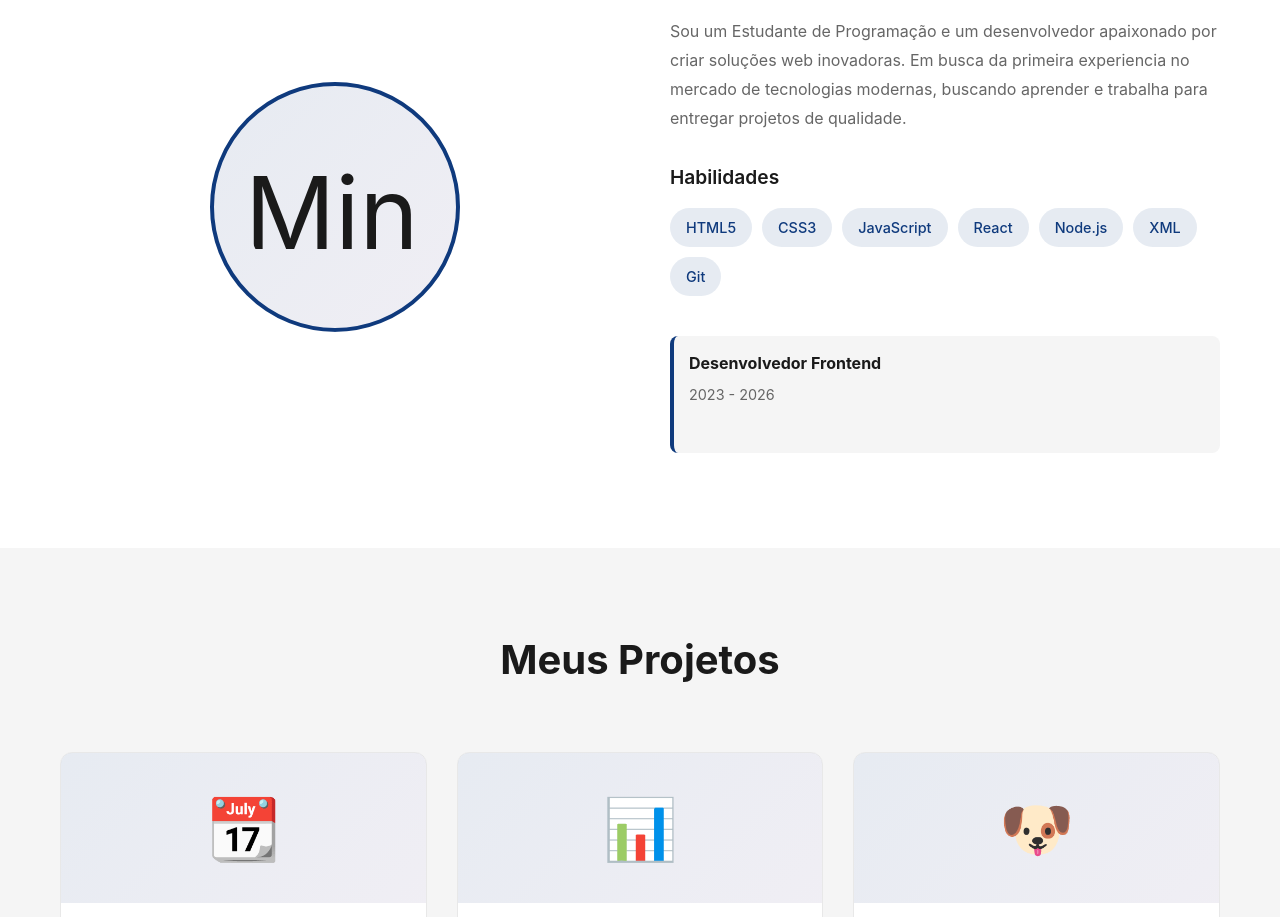
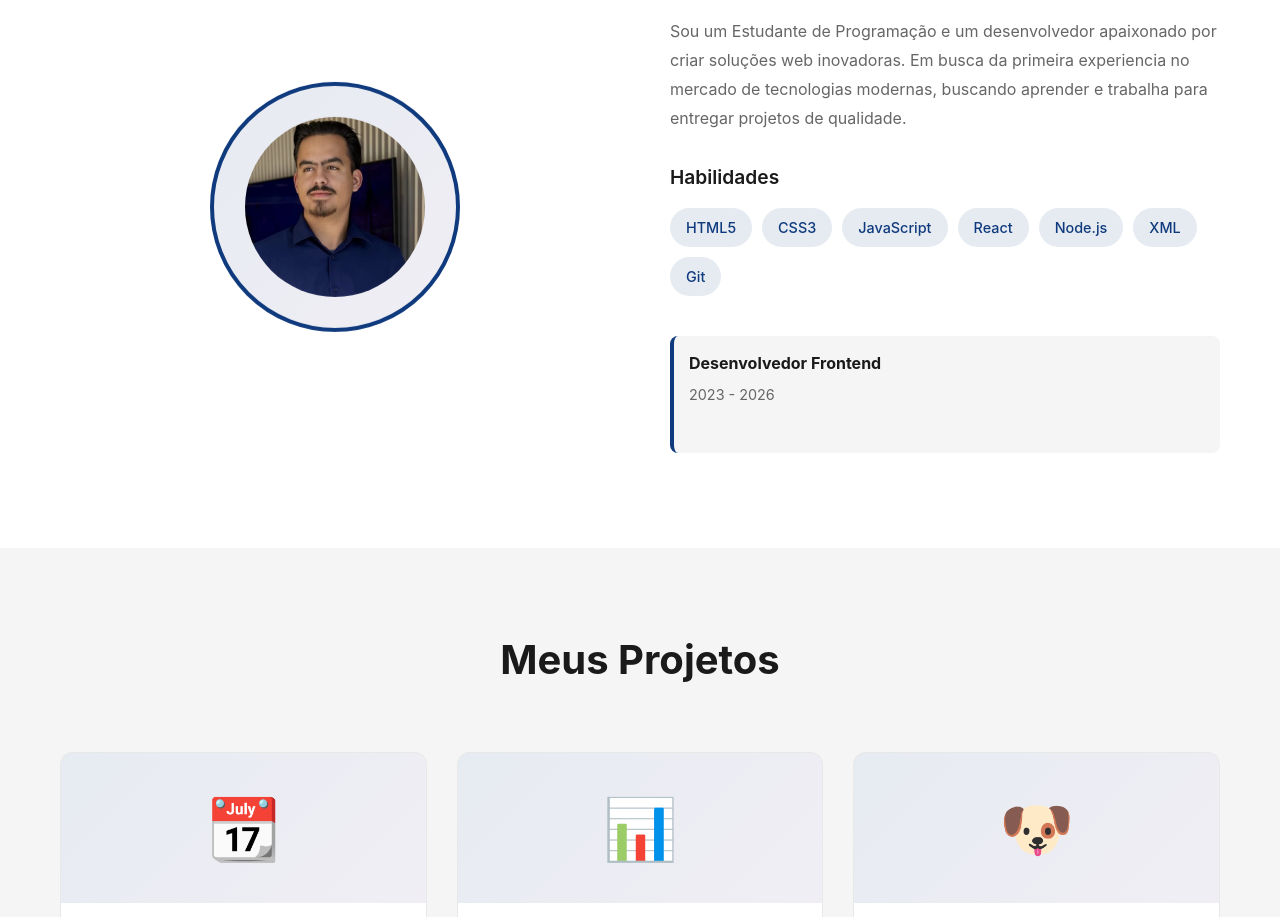
Before and after one commit to Paulo2589s/portfolio-paulo, a plain HTML site: page index.html in a window 1280 px wide. Shown: the part 1058-1975 px from the top of the page. Drawn offline with Linux system fonts and the light colour scheme.

Commit message:
Update index.html

```diff
--- a/index.html
+++ b/index.html
@@ -89,7 +89,7 @@
                 <!-- Foto/Avatar -->
                 <div class="about-photo">
                     <div class="avatar">
-                        <img src="img " alt="Minha Foto">
+                       <img src="./img/minha-foto.jpeg " alt="Minha Foto">
                     </div>
                 </div>
 
```
